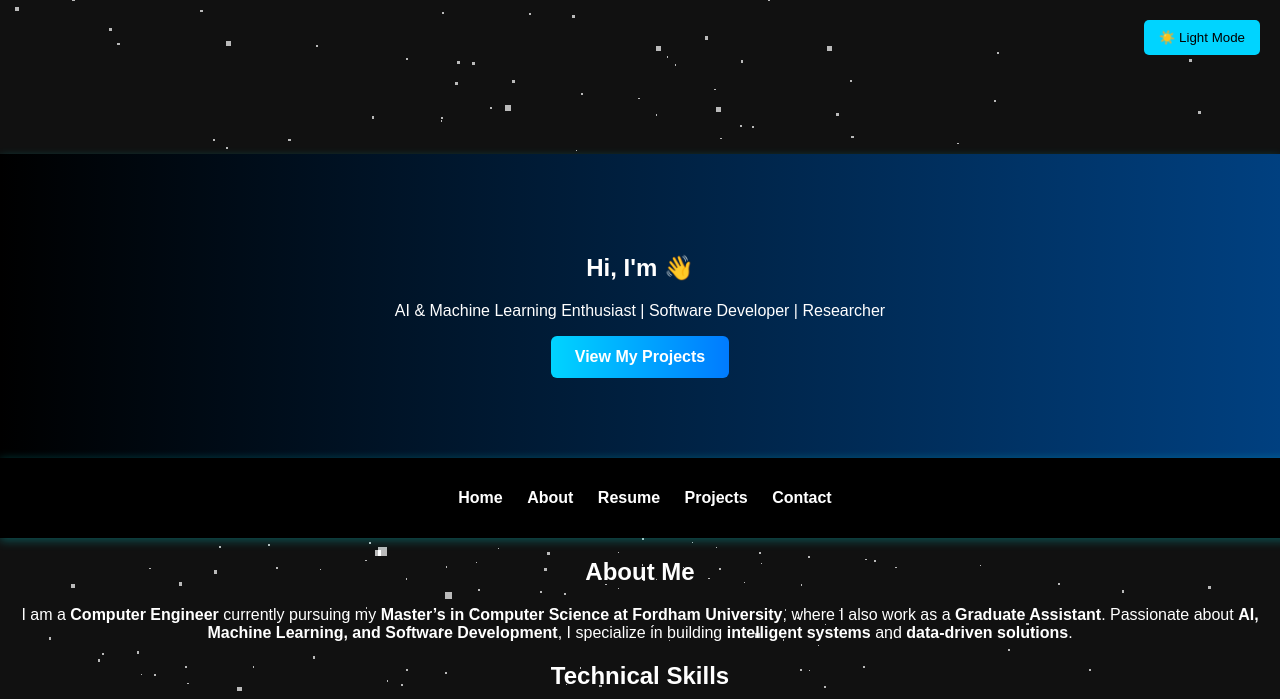
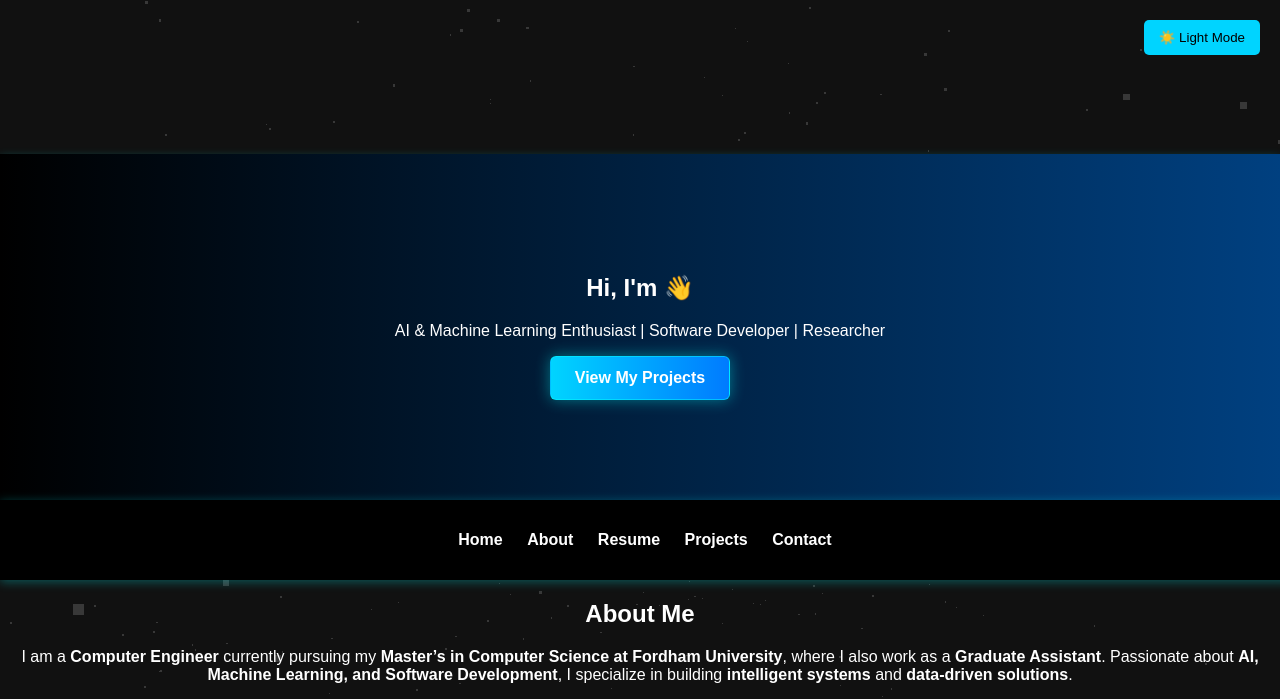
Before and after one commit to AryanVarmora/AryanVarmora.github.io, a plain HTML site: page index.html in a window 1280 px wide. Both pictures are taken after a click on the button "🌙 Dark Mode". Shown: the top 699 px of the page. Drawn offline with nearby package versions, Linux system fonts and the light colour scheme.

Commit message:
Fixed Dark Mode toggle and improved UI

```diff
--- a/assets/main.css
+++ b/assets/main.css
@@ -6,50 +6,27 @@ body {
     background: #f5f5f5;
     color: #333;
     text-align: center;
-    transition: background 0.5s ease, color 0.5s ease; /* Smooth transition */
+    transition: background 0.5s ease, color 0.5s ease;
 }
 
 /* Dark Mode */
 .dark-mode {
-    background-color: #111; /* Darker background */
+    background-color: #111;
     color: white;
 }
 
-/* Hero Section - Fixed for Dark Mode */
+/* Hero Section */
 #hero {
     background: linear-gradient(90deg, #001f3f, #007bff);
     color: white;
-    padding: 80px 20px;
+    padding: 100px 20px;
     text-align: center;
     box-shadow: 0px 4px 10px rgba(0, 255, 255, 0.3);
     transition: background 0.5s ease;
 }
 
 .dark-mode #hero {
-    background: linear-gradient(90deg, #000, #004080); /* Dark Mode Adjusted */
-}
-
-/* Buttons - Improved Hover */
-.btn {
-    display: inline-block;
-    padding: 12px 24px;
-    background: linear-gradient(90deg, cyan, blue);
-    border: none;
-    border-radius: 6px;
-    color: white;
-    font-weight: bold;
-    text-decoration: none;
-    transition: all 0.3s ease-in-out;
-}
-
-.btn:hover {
-    filter: brightness(1.3);
-    transform: scale(1.05);
-    box-shadow: 0px 0px 15px cyan;
-}
-
-.dark-mode .btn {
-    background: linear-gradient(90deg, #00d4ff, #007bff);
+    background: linear-gradient(90deg, #000, #004080);
 }
 
 /* Navigation */
@@ -60,7 +37,7 @@ nav {
     top: 0;
     width: 100%;
     z-index: 1000;
-    box-shadow: 0px 2px 10px rgba(0, 255, 255, 0.3); /* Soft Glow */
+    box-shadow: 0px 2px 10px rgba(0, 255, 255, 0.3);
     transition: background 0.5s ease;
 }
 
@@ -96,6 +73,36 @@ html {
     scroll-behavior: smooth;
 }
 
+/* Buttons */
+.btn {
+    display: inline-block;
+    padding: 12px 24px;
+    background: linear-gradient(90deg, cyan, blue);
+    border: none;
+    border-radius: 6px;
+    color: white;
+    font-weight: bold;
+    text-decoration: none;
+    transition: all 0.3s ease-in-out;
+}
+
+.btn:hover {
+    filter: brightness(1.3);
+    transform: scale(1.05);
+    box-shadow: 0px 0px 15px cyan;
+}
+
+.dark-mode .btn {
+    background: linear-gradient(90deg, #00d4ff, #007bff);
+    border: 1px solid rgba(0, 255, 255, 0.5);
+    box-shadow: 0px 0px 15px rgba(0, 255, 255, 0.4);
+}
+
+.dark-mode .btn:hover {
+    filter: brightness(1.2);
+    box-shadow: 0px 0px 20px cyan;
+}
+
 /* Projects Grid */
 .projects-grid {
     display: grid;
@@ -104,7 +111,7 @@ html {
     padding: 20px;
 }
 
-/* Project Cards - Glowing Hover Effect */
+/* Project Cards */
 .project {
     background: white;
     padding: 15px;
@@ -121,6 +128,8 @@ html {
 .dark-mode .project {
     background: #222;
     color: white;
+    border: 1px solid rgba(0, 255, 255, 0.2);
+    box-shadow: 0px 0px 10px rgba(0, 255, 255, 0.2);
 }
 
 .dark-mode .project:hover {
@@ -140,7 +149,7 @@ footer {
     background: #000;
 }
 
-/* Dark Mode Toggle - Improved */
+/* Dark Mode Toggle */
 #theme-toggle {
     position: fixed;
     top: 20px;
@@ -159,8 +168,42 @@ footer {
     box-shadow: 0px 0px 10px cyan;
 }
 
-/* Dark Mode Toggle Fix */
 .dark-mode #theme-toggle {
     background: #00d4ff;
     color: black;
 }
+
+/* 3D Hover Effects */
+.project {
+    perspective: 1000px;
+}
+
+.project:hover {
+    transform: rotateY(10deg);
+    box-shadow: 0px 10px 20px rgba(0, 255, 255, 0.5);
+}
+
+/* Glowing Effects */
+.glow-text {
+    text-shadow: 0px 0px 10px cyan;
+}
+
+.dark-mode .glow-text {
+    text-shadow: 0px 0px 15px cyan;
+}
+
+/* Animated Floating Icons */
+.floating-icons img {
+    width: 50px;
+    height: auto;
+    animation: floatUpDown 3s infinite ease-in-out alternate;
+}
+
+@keyframes floatUpDown {
+    from {
+        transform: translateY(0px);
+    }
+    to {
+        transform: translateY(-10px);
+    }
+}
--- a/script.js
+++ b/script.js
@@ -1,27 +1,27 @@
 import * as THREE from 'https://cdn.jsdelivr.net/npm/three@0.135.0/build/three.module.js';
 
-// Create the scene
+// Create Scene
 const scene = new THREE.Scene();
 const camera = new THREE.PerspectiveCamera(75, window.innerWidth / window.innerHeight, 0.1, 1000);
 camera.position.set(0, 0, 5);
 
-// Renderer
+// Renderer Setup
 const renderer = new THREE.WebGLRenderer({ alpha: true });
 renderer.setSize(window.innerWidth, window.innerHeight);
 renderer.setPixelRatio(window.devicePixelRatio);
 renderer.domElement.style.position = "fixed";
 renderer.domElement.style.top = "0";
 renderer.domElement.style.left = "0";
-renderer.domElement.style.zIndex = "-1"; // Ensures it stays behind content
+renderer.domElement.style.zIndex = "-1"; // Keeps it in the background
 document.body.appendChild(renderer.domElement);
 
 // Create Floating Particles
 const particlesGeometry = new THREE.BufferGeometry();
-const particlesCount = 1000; // More particles for a richer effect
+const particlesCount = 1200; // More particles for a richer effect
 const positions = new Float32Array(particlesCount * 3);
 
 for (let i = 0; i < particlesCount * 3; i++) {
-  positions[i] = (Math.random() - 0.5) * 20; // More space for depth effect
+  positions[i] = (Math.random() - 0.5) * 25; // More depth range
 }
 
 particlesGeometry.setAttribute('position', new THREE.BufferAttribute(positions, 3));
@@ -32,7 +32,7 @@ const particlesMaterial = new THREE.PointsMaterial({
   transparent: true,
   opacity: 0.7,
   depthWrite: false,
-  blending: THREE.AdditiveBlending // Adds a glowing effect
+  blending: THREE.AdditiveBlending // Glowing effect
 });
 
 const particlesMesh = new THREE.Points(particlesGeometry, particlesMaterial);
@@ -50,19 +50,19 @@ function animate() {
   requestAnimationFrame(animate);
 
   // Rotate the particle field slightly
-  particlesMesh.rotation.y += 0.0008;
+  particlesMesh.rotation.y += 0.0005;
   particlesMesh.rotation.x += 0.0003;
 
   // Smooth Parallax Effect
-  camera.position.x += (mouseX - camera.position.x) * 0.03;
-  camera.position.y += (mouseY - camera.position.y) * 0.03;
+  camera.position.x += (mouseX - camera.position.x) * 0.02;
+  camera.position.y += (mouseY - camera.position.y) * 0.02;
   camera.lookAt(scene.position);
 
   renderer.render(scene, camera);
 }
 animate();
 
-// Responsive Resize Handling
+// Handle Window Resize
 window.addEventListener('resize', () => {
   renderer.setSize(window.innerWidth, window.innerHeight);
   camera.aspect = window.innerWidth / window.innerHeight;
@@ -76,17 +76,21 @@ document.addEventListener("DOMContentLoaded", () => {
   // Function to update particles color
   function updateParticlesColor() {
     if (document.body.classList.contains("dark-mode")) {
-      particlesMaterial.color.set(0xffffff); // White particles in Dark Mode
+      particlesMaterial.color.set(0x888888); // Dim gray particles in Dark Mode
+      particlesMaterial.opacity = 0.3; // Lower opacity for subtle effect
     } else {
-      particlesMaterial.color.set(0x00ffff); // Cyan particles in Light Mode
+      particlesMaterial.color.set(0x00ffff); // Cyan in Light Mode
+      particlesMaterial.opacity = 0.7;
     }
   }
 
-  // Check User Preference in Local Storage
+  // Set Initial Dark Mode State
   if (localStorage.getItem("dark-mode") === "enabled") {
     document.body.classList.add("dark-mode");
     themeToggle.textContent = "☀️ Light Mode";
     updateParticlesColor();
+  } else {
+    themeToggle.textContent = "🌙 Dark Mode";
   }
 
   // Toggle Dark Mode on Button Click
```
